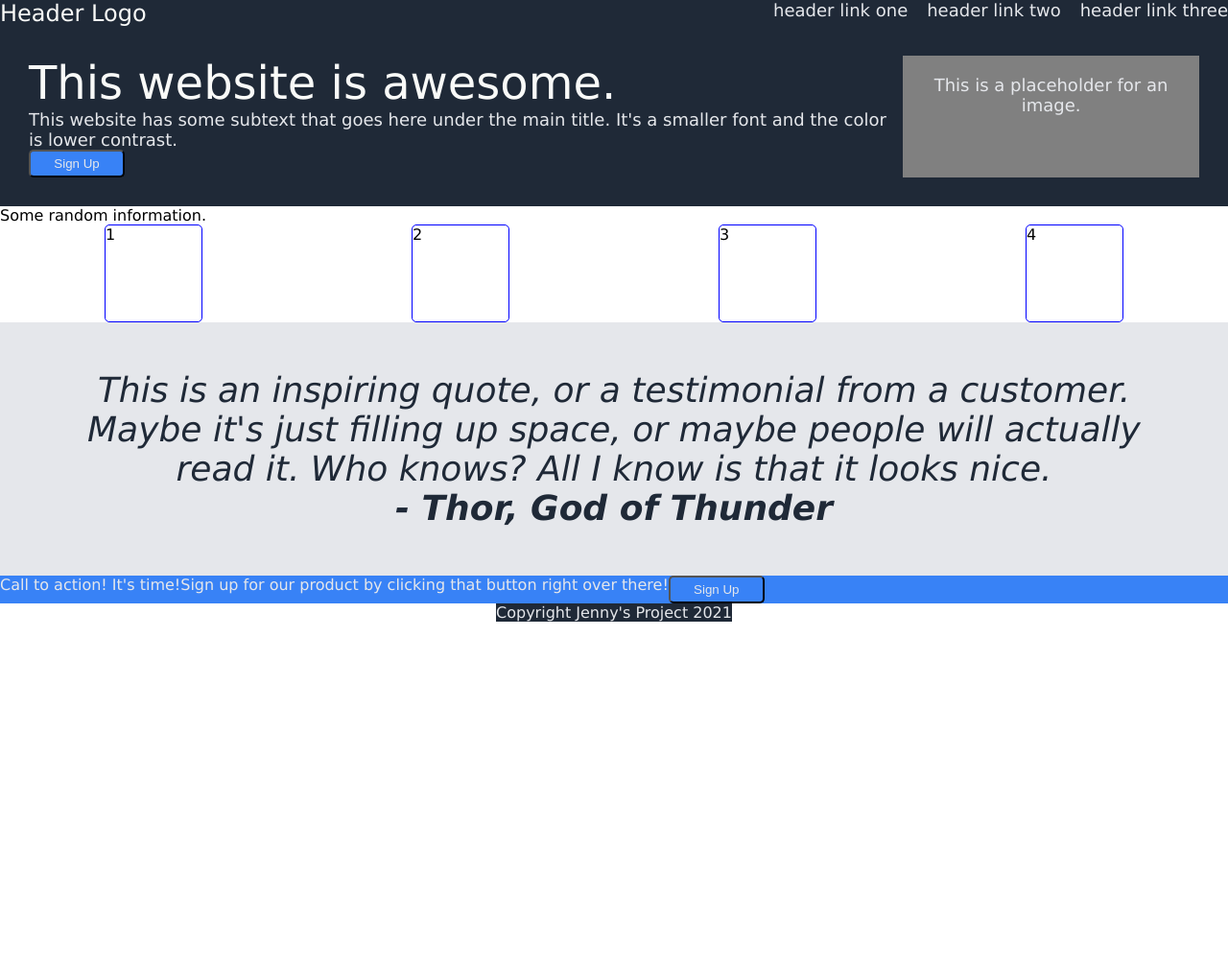
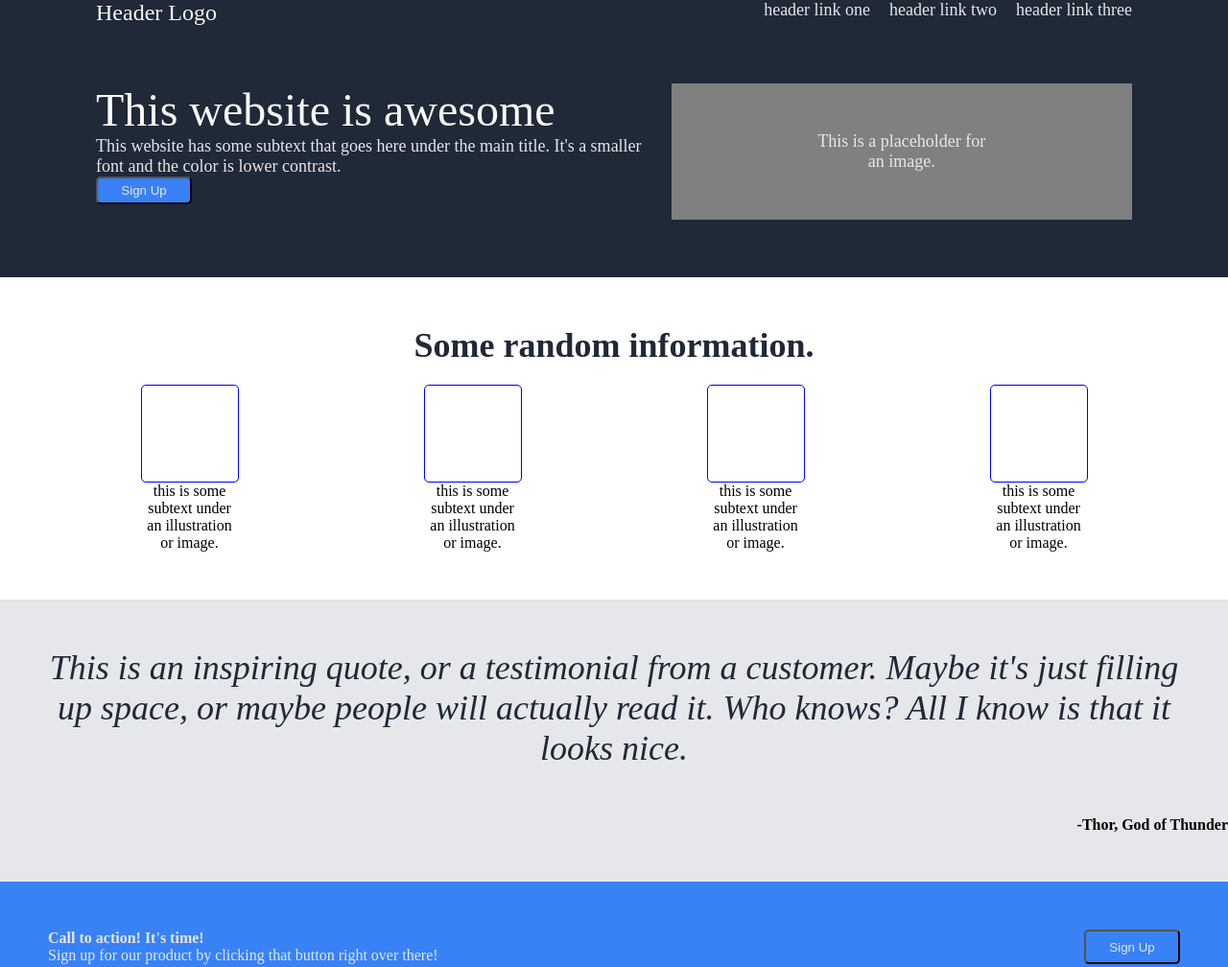
Before and after one commit to jenny2455/landing-page, a plain HTML site: page index.html in a window 1280 px wide. Shown: the top 1008 px of the page at 96% size. Before the commit the page ends 800 px from the top, so only its background shows below. Drawn offline with Linux system fonts and the light colour scheme.

Commit message:
updated pages

```diff
--- a/index.html
+++ b/index.html
@@ -23,7 +23,7 @@
         </div>
         <div class="awesome">
             <div class="awesome-left">
-                <div class="hero">This website is awesome.</div>
+                <div class="hero">This website is awesome</div>
                 This website has some subtext that goes here under the main title. It's a smaller font and the color is lower contrast.
                 <button>Sign Up</button>
             </div>
@@ -32,23 +32,37 @@
     </div>
     <div class="container">
         <div class="main1">
-            Some random information.
+            <div class="main1header">Some random information.</div>
             <div class="boxes">
-                <div class="box">1</div>
-                <div class="box">2</div>
-                <div class="box">3</div>
-                <div class="box">4</div>
+                <div class="card">
+                    <div class="box"></div>
+                    this is some subtext under an illustration or image.
+                    </div>
+                <div class="card">
+                    <div class="box"></div>
+                    this is some subtext under an illustration or image.
+                </div>
+                <div class="card">
+                    <div class="box"></div>
+                    this is some subtext under an illustration or image.
+                </div>
+                <div class="card">
+                    <div class="box"></div>
+                    this is some subtext under an illustration or image.
+                </div>
             </div>
         </div>
         <div class="main2">
-            This is an inspiring quote, or a testimonial from a customer. Maybe it's just filling up space, or maybe people will actually read it. Who knows? All I know is that it looks nice.
-            <br> <strong>- Thor, God of Thunder</strong>
+            <div class="quote">This is an inspiring quote, or a testimonial from a customer. Maybe it's just filling up space, or maybe people will actually read it. Who knows? All I know is that it looks nice. </div>
+            <div class="author">-Thor, God of Thunder</div>
         </div>
 
         <div class="main3">
-            <div class="call">Call to action! It's time! </div>
-            <div class="callsub">Sign up for our product by clicking that button right over there!</div>
-            <button>Sign Up</button>
+            <div class="calltext">
+                <div class="call">Call to action! It's time! </div>
+                <div class="callsub">Sign up for our product by clicking that button right over there!</div>
+            </div>
+            <button class="signup2">Sign Up</button>
         </div>
     </div>
     <div class="footer">
--- a/styles.css
+++ b/styles.css
@@ -1,5 +1,5 @@
 body {
-    font-family: Verdana, Geneva, Tahoma, sans-serif;
+    font-family:'Times New Roman', Times, serif;
     margin: 0;
     min-height: 100vh;
     display: flex;
@@ -12,6 +12,7 @@ body {
     background-color: #1F2937;
     font-size: 18px;
     color: #E5E7EB;
+    padding: 0 100px;
 }
 
 .nav {
@@ -32,13 +33,15 @@ body {
 
 .grey-box {
     background-color: grey;
-    padding: 20px;
+    padding: 50px 150px;
     text-align: center;
+    /* width: 500px; */
+    /* height: 200px; */
 }
 
 .awesome {
     display: flex;
-    padding: 30px;
+    padding: 60px 0;
 }
 
 .awesome-left {
@@ -50,6 +53,15 @@ body {
     /* border: 5px solid green; */
     display: flex;
     flex-direction: column;
+    padding: 50px;
+}
+
+.main1header {
+    font-size: 36px;
+    font-weight: bold;
+    color: #1F2937;
+    text-align: center;
+    padding-bottom: 20px;
 }
 
 .box {
@@ -57,7 +69,6 @@ body {
     height: 100px;
     width: 100px;
     border-radius: 5px;
-
 }
 
 .boxes {
@@ -65,10 +76,20 @@ body {
     justify-content: space-around;
 }
 
+.card {
+    display: flex;
+    flex-direction: column;
+    align-items: center;
+    text-align: center;
+    width: 100px;
+}
 
 .main2 {
     /* border: 5px solid red; */
     background-color: #E5E7EB;
+}
+
+.quote {
     font-size: 36px;
     font-style: italic;
     color: #1F2937;
@@ -76,15 +97,36 @@ body {
     text-align: center;
 }
 
+.author {
+    font-weight: bold;
+    text-align: right;
+    padding-bottom: 50px;
+}
+
+
 .main3 {
     /* border: 5px solid yellow; */
     background-color: #3882F6;
     color: #E5E7EB;
     display: flex;
+    padding: 50px;
+}
+
+.calltext {
+    display: flex;
+    flex-direction: column;
+
+}
+.call {
+    font-weight: bold;
+}
+
+.signup2 {
+    margin-left: auto;
 }
 
 .footer {
-    /* border: 5px solid purple; */
+    border: 5px solid purple;
     background-color: #1F2937;
     color:#E5E7EB;
 }
```
